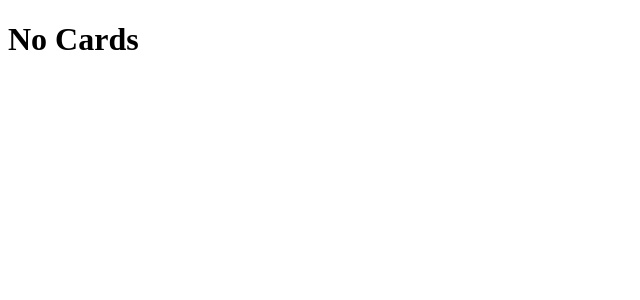
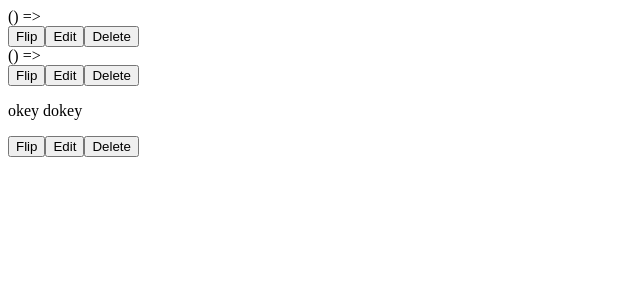
Before and after one commit to Jcummings81/reactrouterreview, a React (Create React App) app: page / in a window 1280 px wide. Shown: the top 300 px of the page, without its empty margins (0-640 px from the left). Built offline with nearby package versions, Linux system fonts and the light colour scheme.

Commit message:
set up buttons and structure of Card.js and made test samples in App.js

```diff
--- a/src/App.js
+++ b/src/App.js
@@ -3,7 +3,13 @@ import Form from './Form'
 import Card from './Card'
 
 class App extends React.Component {
-  state = { cards: [], editing: null }
+  state = { cards: [
+    { id: 1, front: '() =>', back: 'arrow function', show: 'front'},
+    { id: 2, front: '() =>', back: 'arrow function', show: 'front'},
+    { id: 3, front: 'howdy', back: 'okey dokey', show: 'back'}
+
+  ],
+     editing: null }
 
   showCards = () => {
     const { cards } = this.state
--- a/src/Card.js
+++ b/src/Card.js
@@ -19,6 +19,8 @@ const Card = ({
              </div>
                 <div className="card-action">
                     <button className="btn" onClick={() => flipCard(id)}>Flip</button>
+                    <button className="btn" onClick={() => toggleEdit(id)}>Edit</button>
+                    <button className="btn" onClick={() => deleteCard(id)}>Delete</button>
                 </div>
         </div>
     </div>
```
